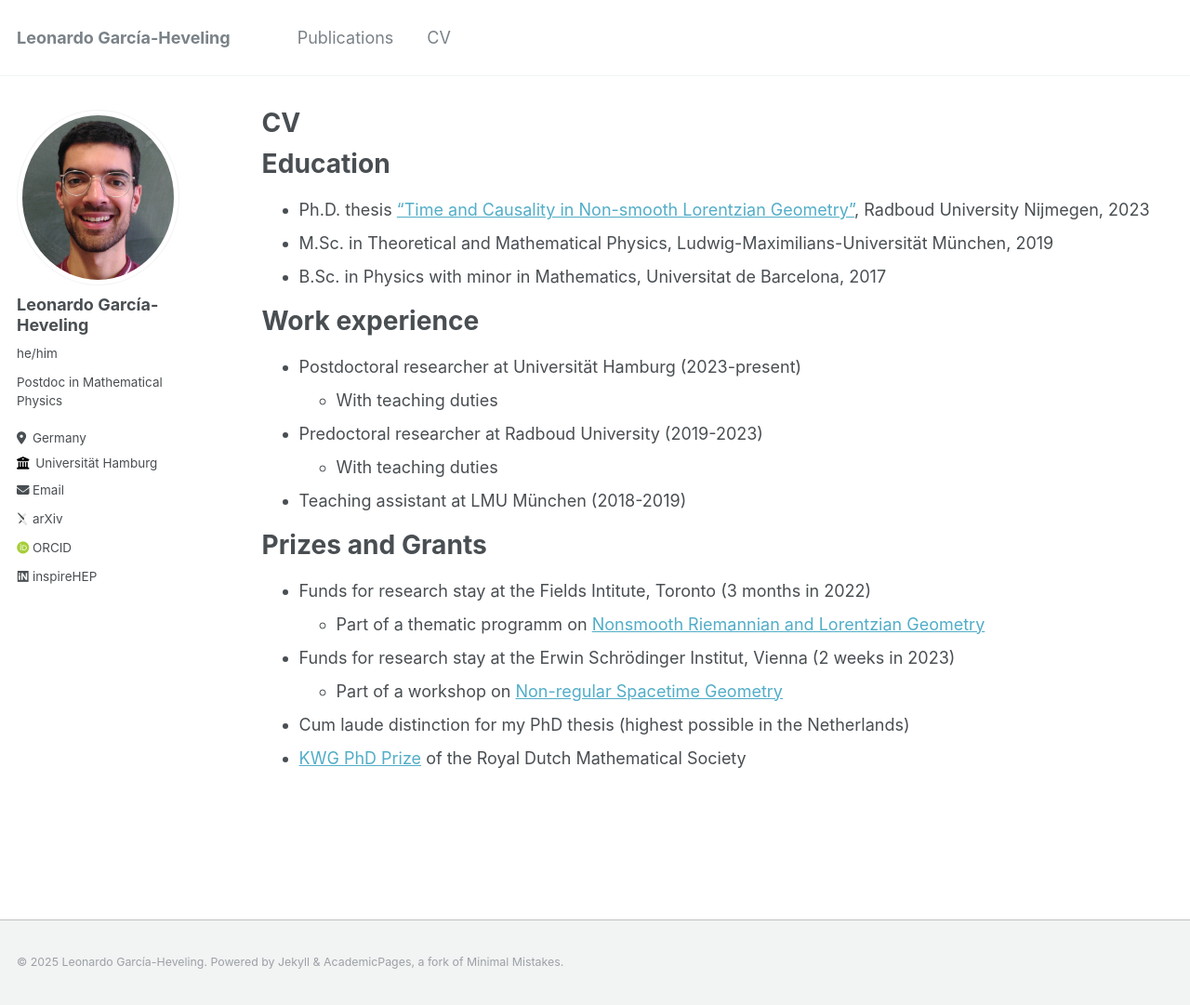
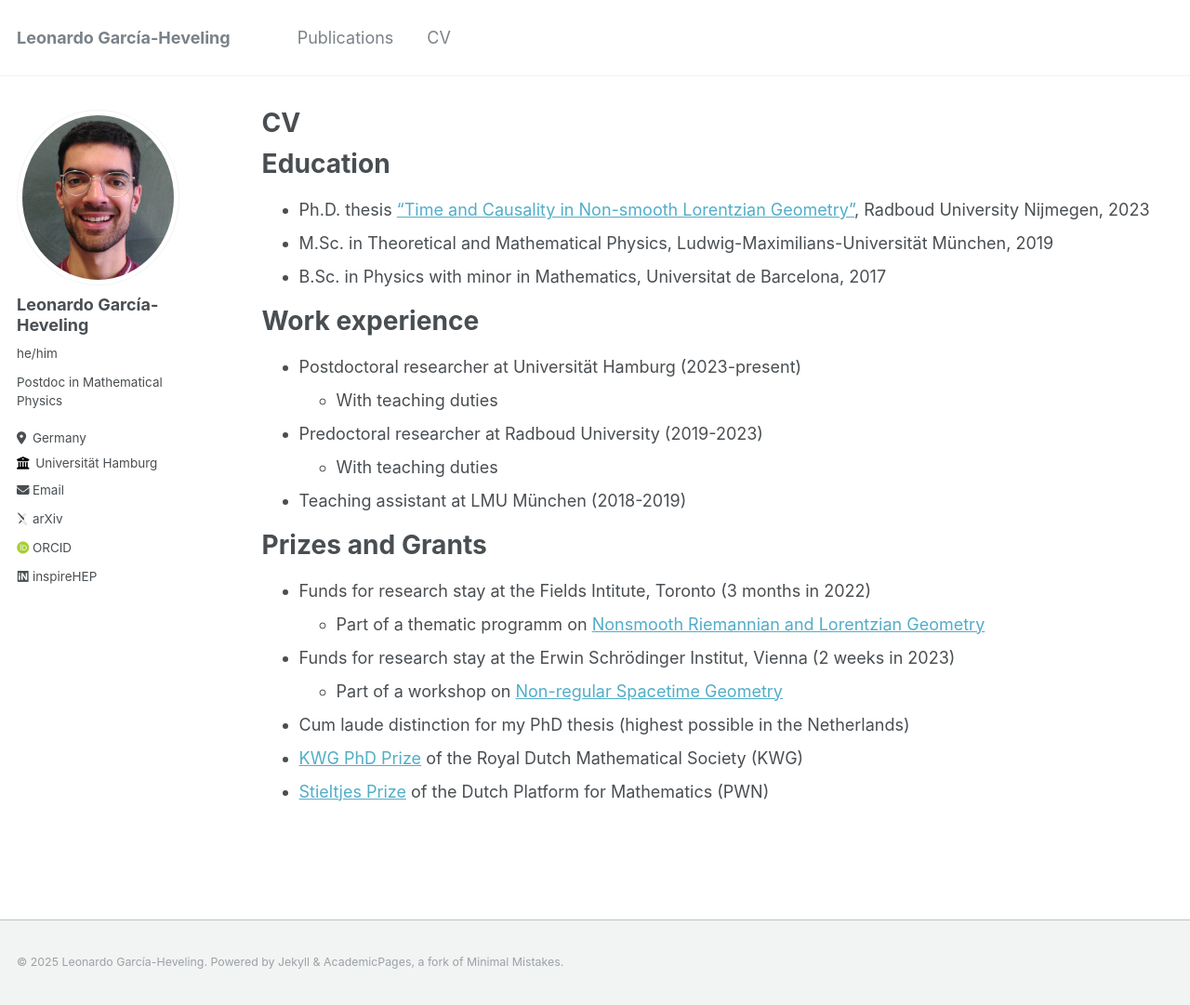
Before and after one commit to LeoGarciaHeveling/LeoGarciaHeveling.github.io, a Jekyll site: the page built from _pages/cv.md, in a window 1280 px wide and 1081 px high. Shown: the whole window at 93% size. Built offline with Jekyll 4.4.1, drawn with Linux system fonts in a browser that asks for light colours; some web fonts are replaced.

Commit message:
Update cv.md
Added Stieltjes prize

```diff
--- a/_pages/cv.md
+++ b/_pages/cv.md
@@ -30,4 +30,5 @@ Prizes and Grants
 * Funds for research stay at the Erwin Schrödinger Institut, Vienna (2 weeks in 2023)
     * Part of a workshop on [Non-regular Spacetime Geometry](https://www.esi.ac.at/events/e460/)
 * Cum laude distinction for my PhD thesis (highest possible in the Netherlands)
-* [KWG PhD Prize](https://www.wiskgenoot.nl/index.php?page=88&sid=2) of the Royal Dutch Mathematical Society
+* [KWG PhD Prize](https://www.wiskgenoot.nl/index.php?page=88&sid=2) of the Royal Dutch Mathematical Society (KWG)
+* [Stieltjes Prize](https://platformwiskunde.nl/2025/01/15/stieltjesprize-2023-2024-to-two-mathematicians/) of the Dutch Platform for Mathematics (PWN)
```
